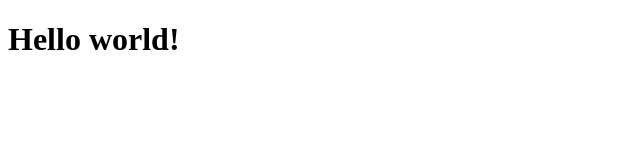
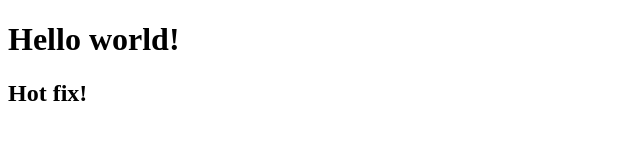
Before and after one commit to hugoodesa/gitflowAndBasicConfigs, a plain HTML site: page index.html in a window 1280 px wide. Shown: the whole page, without its empty margins (0-640 px from the left). Drawn offline with Linux system fonts and the light colour scheme.

Commit message:
hotfix done

```diff
--- a/index.html
+++ b/index.html
@@ -7,5 +7,6 @@
 </head>
 <body>
     <h1>Hello world!</h1>
+    <h2>Hot fix!</h2>
 </body>
 </html>
```
